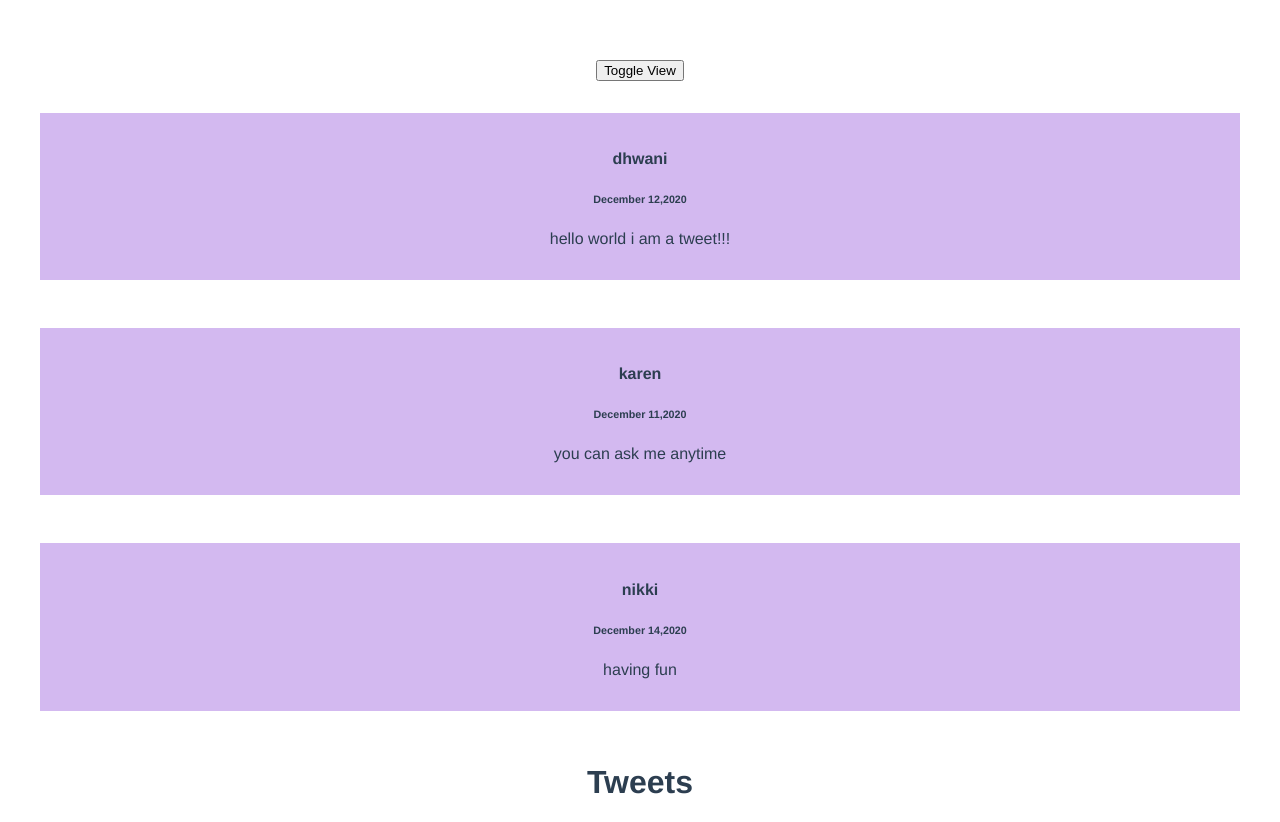
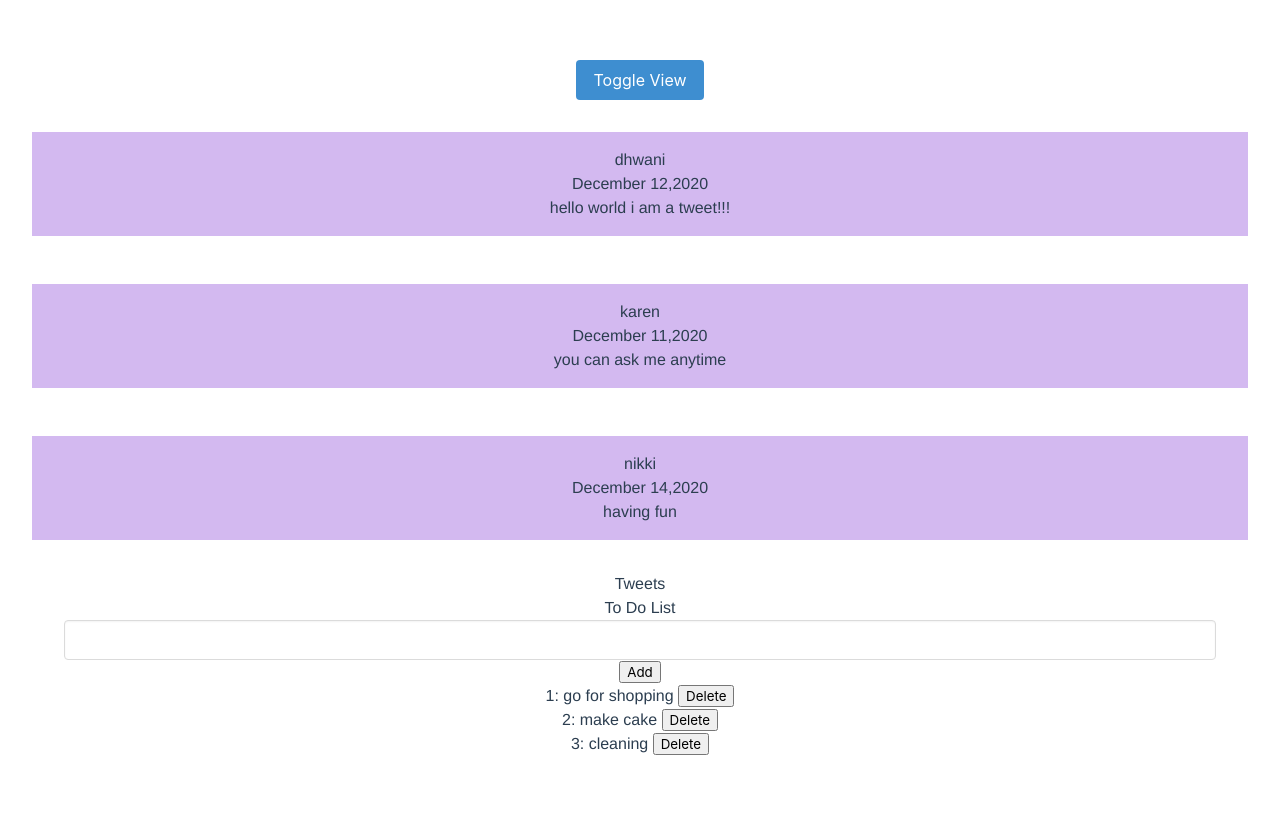
Before and after one commit to dhwani910/w13b-vueGrid, a Vue app: page / in a window 1280 px wide. After the commit the page ends 800 px from the top, so only its background shows below. Built offline with nearby package versions, Linux system fonts and the light colour scheme.

Commit message:
added style using bulma

```diff
--- a/public/index.html
+++ b/public/index.html
@@ -6,6 +6,7 @@
     <meta name="viewport" content="width=device-width,initial-scale=1.0">
     <link rel="icon" href="<%= BASE_URL %>favicon.ico">
     <title><%= htmlWebpackPlugin.options.title %></title>
+    <link rel="stylesheet" href="https://cdnjs.cloudflare.com/ajax/libs/bulma/0.9.1/css/bulma.min.css">
   </head>
   <body>
     <noscript>
--- a/src/App.vue
+++ b/src/App.vue
@@ -4,6 +4,7 @@
     <vue-tweets></vue-tweets>
 
     <vue-container></vue-container>
+    <vue-to-do></vue-to-do>
 
   </div>
 </template>
@@ -11,12 +12,14 @@
 <script>
 
 import VueTweets from './components/Tweets.vue'
-import VueContainer from './components/TweetContainer'
+import VueContainer from './components/TweetContainer.vue'
+import VueToDo from './components/ToDo.vue'
 export default {
   name: 'App',
   components: {
     VueTweets,
     VueContainer,
+    VueToDo,
 
   },
   data(){
--- /dev/null
+++ b/src/components/ToDo.vue
@@ -0,0 +1,54 @@
+<template>
+    <div class="container">
+        <h1>To Do List</h1>
+        <input  class="input" v-model="newToDo"/>
+        <button class="add-button" @click="add()">Add</button>
+        <ul>
+            <li v-for="(todo,i) in existingToDo" :key="i">
+                <span>
+                    {{i + 1}}: {{todo.text}}
+                </span>
+                <button class="delete-button" @click="deleteToDo(i)"> Delete</button>
+            </li>
+        </ul>
+    </div>
+</template>
+
+
+
+<script>
+export default {
+    name: 'vue-to-do',
+    data(){
+        return{
+            newToDo: '',
+            existingToDo:[
+                {text: 'go for shopping', id: 0},
+                {text: 'make cake', id: 1},
+                {text: 'cleaning', id: 2}
+            ]
+        }
+    },
+    methods:{
+        add(){
+            this.existingToDo.push({
+                text: this.newToDo,
+                id: new Date().valueOf()
+            }),
+            this.newToDo = ''
+        },
+        deleteToDo(i){
+            this.existingToDo.splice(i, 1)
+        }
+    }
+
+}
+</script>
+
+
+<style scoped>
+ul{
+    list-style-type: none;
+}
+
+</style>
--- a/src/components/Tweets.vue
+++ b/src/components/Tweets.vue
@@ -1,6 +1,6 @@
 <template>
 <div>
-     <button @click="toggleview">Toggle View</button>
+     <button class="button is-info" @click="toggleview">Toggle View</button>
     <div id="tweets" :class="{ 'list-view': listView}">
 
 
```
